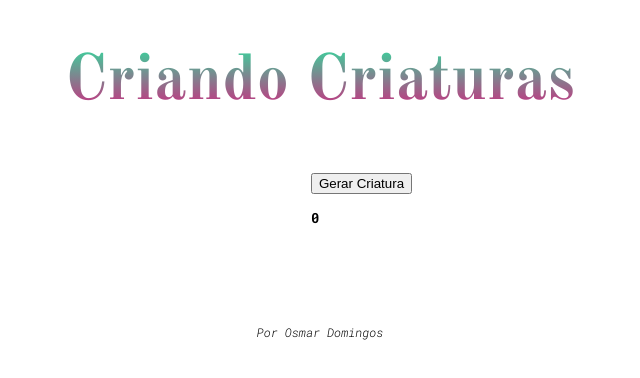
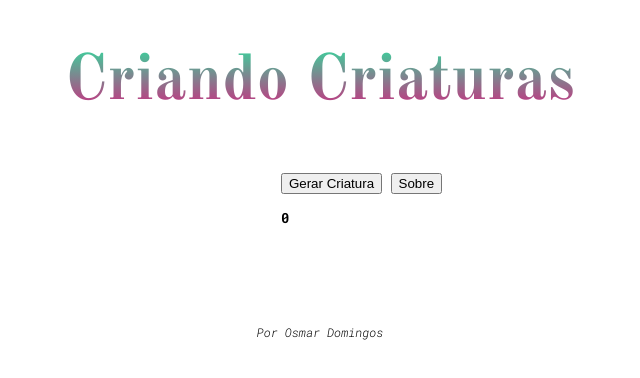
Before and after one commit to osdomingos/criandocriaturas, a plain HTML site: page index.html in a window 1280 px wide. Shown: the whole page, without its empty margins (320-960 px from the left). Drawn offline with nearby package versions, Linux system fonts and the light colour scheme.

Commit message:
Adiciona botão sobre

```diff
--- a/index.html
+++ b/index.html
@@ -25,6 +25,7 @@
             </td>
             <td class="descricao">
               <button onclick="gerarCriatura()">Gerar Criatura</button>
+              <button onclick="sobre()">Sobre</button>
               <p id="n">0</p>
               <p id="id"></p>
               <p id="idade"></p>
```
